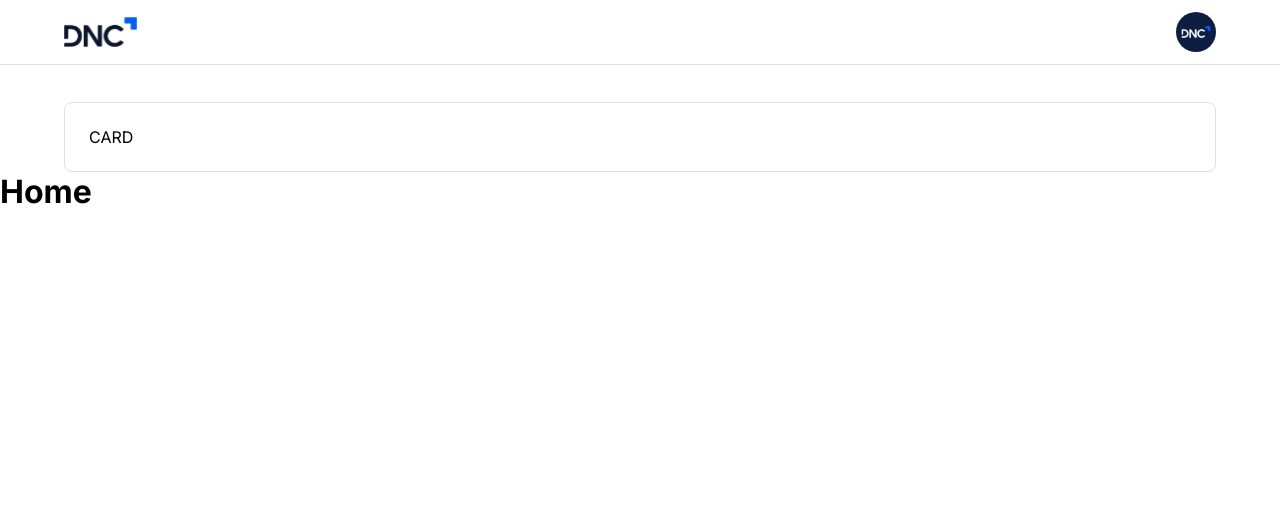
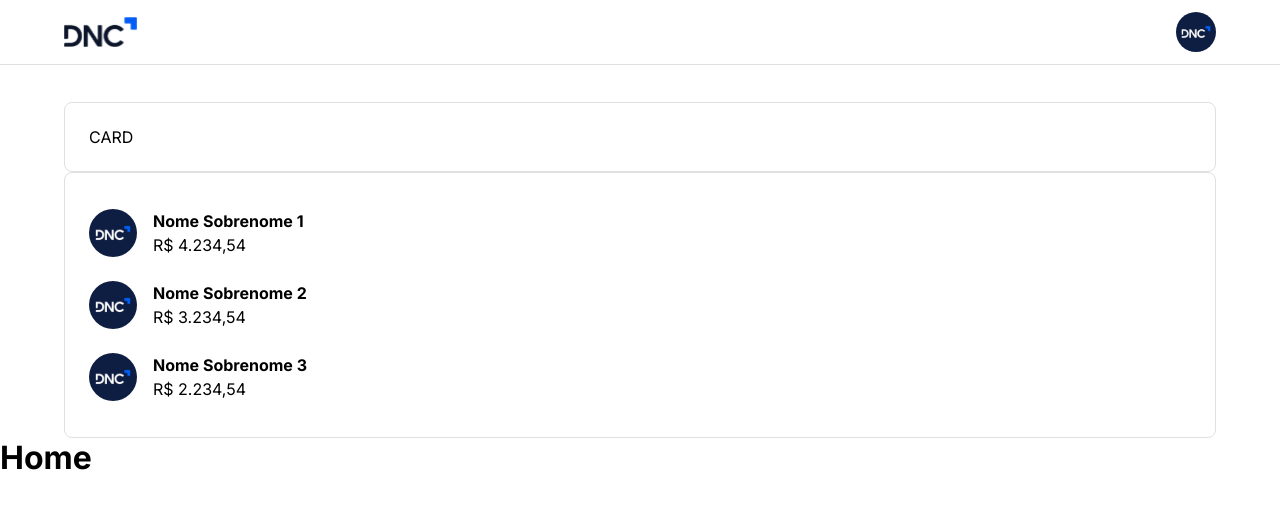
Before and after one commit to yuribalboa/sales-dashboard, a React (Vite) app: page /home in a window 1280 px wide. Shown: the top 508 px of the page. Built offline with nearby package versions, Linux system fonts and the light colour scheme.

Commit message:
avatars-list-component

```diff
--- /dev/null
+++ b/src/assets/utils/currencyConverter.ts
@@ -0,0 +1,12 @@
+/**
+ * Convert to BRL currency format
+ * @param value - Number to be converted
+ * @returns Converted BRL string
+ */
+
+export function currencyConverter(value: number): string {
+  return new Intl.NumberFormat('pt-BR', {
+    style: 'currency',
+    currency: 'BRL',
+  }).format(value)
+}
--- a/src/assets/utils/index.ts
+++ b/src/assets/utils/index.ts
@@ -1 +1,2 @@
+export * from './currencyConverter'
 export * from './pxToRem'
--- /dev/null
+++ b/src/components/AvatarList.tsx
@@ -0,0 +1,39 @@
+import { StyledH2, StyledSpan } from '@/components'
+import { pxToRem } from '@/assets/utils'
+import { Avatar, Box } from '@mui/material'
+import { AvatarsListProps } from '@/types'
+
+function AvatarList(props: AvatarsListProps) {
+  return (
+    <>
+      {props.listData.map((item, index) => (
+        <Box
+          sx={{
+            alignItems: 'center',
+            display: 'flex',
+            padding: `${pxToRem(12)} 0`,
+            key: { index },
+          }}
+        >
+          <Box>
+            <Avatar
+              alt={item.name}
+              src={item.avatar}
+              sx={{
+                width: pxToRem(48),
+                height: pxToRem(48),
+                marginRight: pxToRem(16),
+              }}
+            />
+          </Box>
+          <Box>
+            <StyledH2>{item.name}</StyledH2>
+            <StyledSpan>{item.subtitle}</StyledSpan>
+          </Box>
+        </Box>
+      ))}
+    </>
+  )
+}
+
+export default AvatarList
--- a/src/components/index.ts
+++ b/src/components/index.ts
@@ -1,3 +1,4 @@
+export { default as AvatarList } from './AvatarList'
 export { default as FormComponent } from './FormComponent'
 export { default as Header } from './Header'
 export * from './BannerImage'
--- a/src/pages/Home.tsx
+++ b/src/pages/Home.tsx
@@ -1,12 +1,33 @@
-import { CardComponents, Header } from '@/components'
+import { AvatarList, CardComponents, Header } from '@/components'
 import { Container } from '@mui/material'
+import { currencyConverter } from '@/assets/utils'
 
 function Home() {
+  const mockListData = [
+    {
+      avatar: '/dnc-avatar.svg',
+      name: 'Nome Sobrenome 1',
+      subtitle: currencyConverter(4234.54),
+    },
+    {
+      avatar: '/dnc-avatar.svg',
+      name: 'Nome Sobrenome 2',
+      subtitle: currencyConverter(3234.54),
+    },
+    {
+      avatar: '/dnc-avatar.svg',
+      name: 'Nome Sobrenome 3',
+      subtitle: currencyConverter(2234.54),
+    },
+  ]
   return (
     <>
       <Header />
       <Container maxWidth="lg">
         <CardComponents>CARD</CardComponents>
+        <CardComponents>
+          <AvatarList listData={mockListData} />
+        </CardComponents>
       </Container>
       <h1>Home</h1>
     </>
--- a/src/types/index.ts
+++ b/src/types/index.ts
@@ -1,3 +1,4 @@
+export * from './avatarsList'
 export * from './theme'
 export * from './formComponent'
 export * from './typographies'
```
Also changed, not shown: src/types/avatarsList.d.ts (added, +9 -0 lines).
